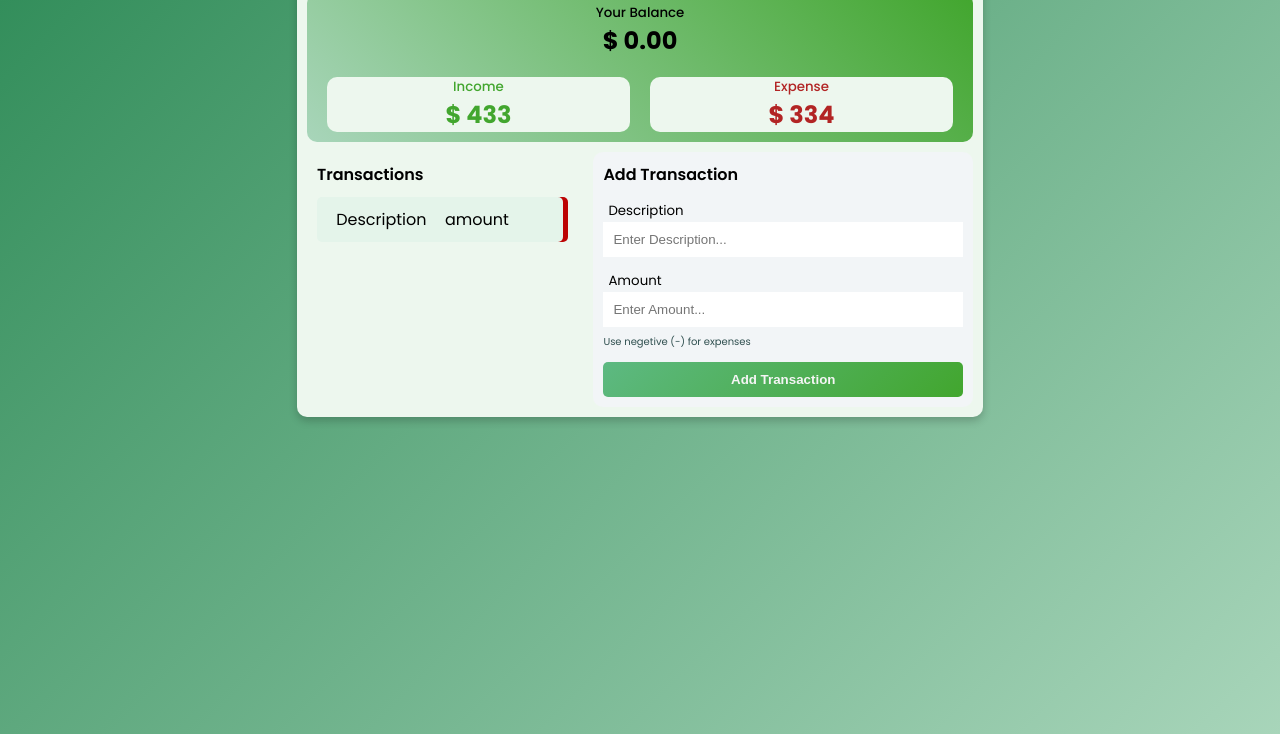
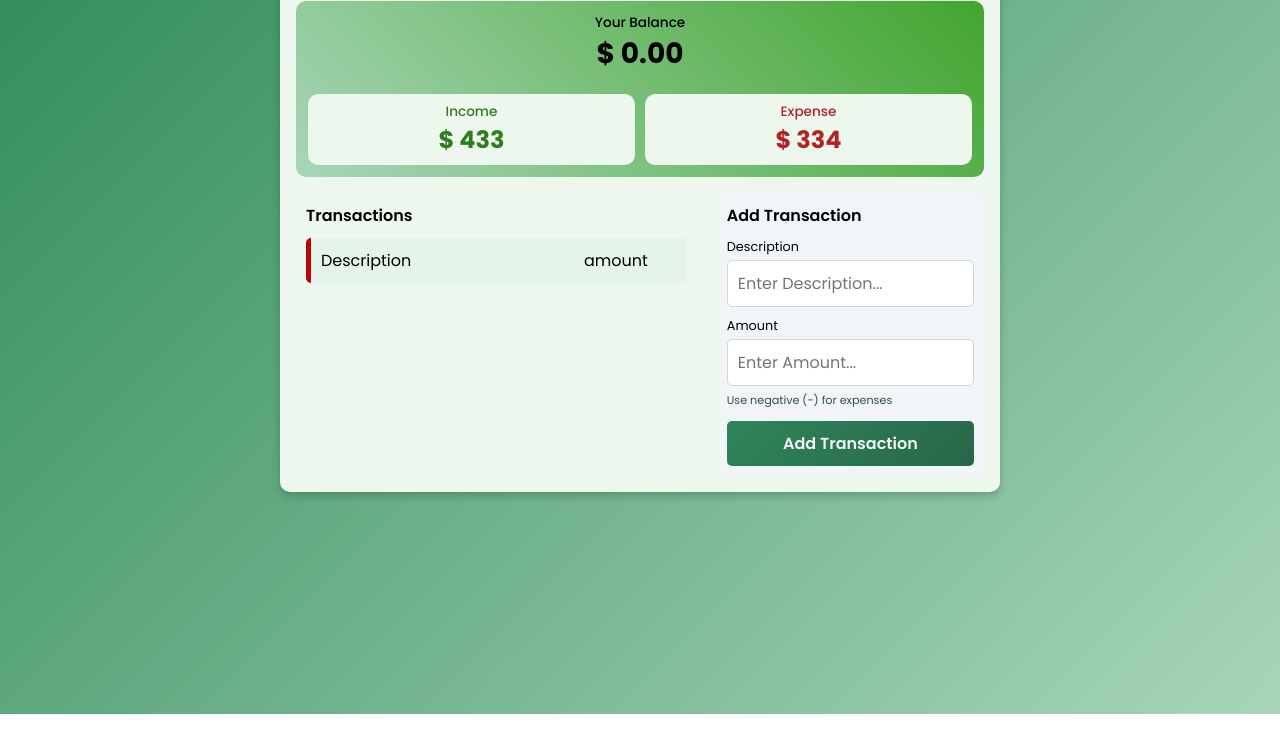
Before and after one commit to AAYUSHI1507/BuildProjects__02_11_26, a plain HTML site: page project4_expenseTacker/index.html in a window 1280 px wide. Shown: the part 86-820 px from the top of the page. Drawn offline with Linux system fonts and the light colour scheme.

Commit message:
Refactor HTML structure and CSS styles for improved layout, accessibility, and consistency

```diff
--- a/project4_expenseTacker/index.html
+++ b/project4_expenseTacker/index.html
@@ -5,9 +5,8 @@
     <meta charset="UTF-8">
     <meta name="viewport" content="width=device-width, initial-scale=1.0">
     <title>Expense Tracker</title>
-    <link
-        href="https://fonts.googleapis.com/css?family=Poppins:100,100italic,200,200italic,300,300italic,regular,italic,500,500italic,600,600italic,700,700italic,800,800italic,900,900italic"
-        rel="stylesheet" />
+    <!-- Only the weights we actually use -->
+    <link href="https://fonts.googleapis.com/css2?family=Poppins:wght@400;500;600;700&display=swap" rel="stylesheet">
     <link rel="stylesheet" href="https://cdnjs.cloudflare.com/ajax/libs/font-awesome/7.3.1/css/all.min.css"
         integrity="sha512-QeR2VH+lsBE5LSAe1Q5EnTBbe7XTBubt8dG93Y7gidSgdMCr8nVqKcfKAMyN96SV8KDbZVTDXChatu5G2KQGzg=="
         crossorigin="anonymous" referrerpolicy="no-referrer">
@@ -15,11 +14,12 @@
 </head>
 
 <body>
-    <div class="container">
+    <main class="container">
         <h1>Expense Tracker</h1>
-        <div class="balance-container">
-            <h3>Your Balance</h3>
-            <h2 id="balance-amount">$ 0.00</h2>
+
+        <section class="balance-container">
+            <h2>Your Balance</h2>
+            <p class="balance-amount" id="balance-amount">$ 0.00</p>
             <div class="summary">
                 <div class="income">
                     <h3>Income</h3>
@@ -30,45 +30,47 @@
                     <p id="expense-amount">$ 334</p>
                 </div>
             </div>
-        </div>
+        </section>
+
         <div class="main-content">
-            <div class="transaction-Container">
+            <section class="transactions">
                 <h2>Transactions</h2>
-                <ul id="transaction-list">
-                    <!-- List of transactions are added here Must be added through js -->
-                    <li>
+                <ul class="transaction-list" id="transaction-list">
+                    <!-- Transactions are added here through JS.
+                         JS should add transaction--income or transaction--expense to each li -->
+                    <li class="transaction--expense">
                         <div class="transaction-item">
                             <span>Description</span>
-                            <span> amount</span>
-                            <span><i class="fa-solid fa-xmark"></i></span>
+                            <span>amount</span>
+                            <button type="button" class="delete-btn" aria-label="Delete transaction">
+                                <i class="fa-solid fa-xmark"></i>
+                            </button>
                         </div>
                     </li>
                 </ul>
-            </div>
-            <div class="transaction-Form-container">
+            </section>
+
+            <section class="transaction-form">
                 <h2>Add Transaction</h2>
                 <form id="transactionForm">
-
                     <div class="form-group">
-                        <label for="Description_trans">Description </label>
+                        <!-- for="" must match the input's id -->
+                        <label for="trans_Desc">Description</label>
                         <input type="text" name="Description_trans" id="trans_Desc" placeholder="Enter Description..."
                             required>
                     </div>
                     <div class="form-group">
-                        <label for="transaction_amount">Amount </label>
+                        <label for="trans_amount">Amount</label>
                         <input type="number" name="transaction_amount" id="trans_amount" placeholder="Enter Amount..."
                             required>
-                        <small>Use negetive (-) for expenses</small>
-
+                        <small>Use negative (-) for expenses</small>
                     </div>
 
-
                     <button type="submit">Add Transaction</button>
-
                 </form>
-            </div>
+            </section>
         </div>
-    </div>
+    </main>
 </body>
 
 </html>
--- a/project4_expenseTacker/style.css
+++ b/project4_expenseTacker/style.css
@@ -1,167 +1,222 @@
-*{
+/* ---------- Reset ---------- */
+*,
+*::before,
+*::after {
     margin: 0;
     padding: 0;
     box-sizing: border-box;
 }
 
-body{
-    font-family: "poppins","sanserif";
+/* ---------- Base ---------- */
+body {
+    font-family: "Poppins", sans-serif;   /* fixed spelling, no quotes on the generic name */
     display: flex;
     justify-content: center;
     align-items: flex-start;
-    margin-top: 20px;
     min-height: 100vh;
-    background: linear-gradient(135deg,#2e8b57,#a8d5ba);
+    padding: 20px 10px;                   /* padding instead of margin-top: no extra scrollbar */
+    background: linear-gradient(135deg, #2e8b57, #a8d5ba);
 }
 
-.container{
-    /* text-align: center; */
+/* Inputs and buttons don't inherit the font by default */
+input,
+button {
+    font: inherit;
+}
+
+/* ---------- Container ---------- */
+.container {
+    width: 100%;
+    max-width: 720px;                     /* stops the card changing width as content changes */
     display: flex;
     flex-direction: column;
-    align-items: center;
-    margin: 10px;
+    gap: 16px;                            /* spacing lives on the parent, not as child margins */
     background-color: rgb(237, 247, 238);
-    padding: 10px;
+    padding: 16px;
     border-radius: 10px;
-    box-shadow:  0 4px 8px rgba(0, 0, 0, 0.2);
+    box-shadow: 0 4px 8px rgba(0, 0, 0, 0.2);
 }
 
-.balance-container{
-    /* background-color: #a8d5ba; */
-    background: linear-gradient(45deg,  #a8d5ba,#42a62e);
-    padding: 10px;
-    margin: 10px;
-    width: 100%;
+.container h1 {
+    font-size: 1.5rem;
+    text-align: center;
+}
+
+/* ---------- Balance ---------- */
+.balance-container {
+    background: linear-gradient(45deg, #a8d5ba, #42a62e);
+    padding: 12px;
     border-radius: 10px;
     text-align: center;
-
-}
-.container h1{
-    font-size: larger;
 }
 
-.balance-container h3{
-    font-size: smaller;
+.balance-container h2 {
+    font-size: 0.85rem;
     font-weight: 500;
 }
-.summary{
-    display: flex;
-    justify-content: space-around;
+
+.balance-amount {
+    font-size: 1.75rem;
+    font-weight: 700;
+}
+
+/* Two equal cards without width: 47% guessing */
+.summary {
+    display: grid;
+    grid-template-columns: 1fr 1fr;
+    gap: 10px;
     margin-top: 1.2rem;
 }
-.income,.expense{
+
+.income,
+.expense {
     background-color: rgb(237, 247, 238);
-    width: 47%;
+    padding: 8px;
     border-radius: 10px;
 }
-.expense>p,.income>p{
+
+.income h3,
+.expense h3 {
+    font-size: 0.85rem;
+    font-weight: 500;
+}
+
+.income > p,
+.expense > p {
     font-weight: 700;
-    font-size: x-large;
-    line-height: -3px;
+    font-size: 1.5rem;
 }
-.income{
-    color: #42a62e;
 
+.income {
+    color: #2f7d1f;
 }
-.expense{
+
+.expense {
     color: rgb(178, 36, 36);
 }
-.main-content{
-    display: flex;
-    justify-content: space-between;
-    column-gap: 20px;
+
+/* ---------- Main content: mobile first ---------- */
+.main-content {
+    display: grid;
+    gap: 20px;                            /* one column by default (phones) */
 }
 
-/* Transaction List container */
-.transaction-Container{
-    min-width: 40%;
+@media (min-width: 700px) {
+    .main-content {
+        grid-template-columns: 3fr 2fr;   /* list is wider than the form */
+    }
+}
+
+/* ---------- Transaction list ---------- */
+.transactions {
     padding: 10px;
 }
-.transaction-Container h2{
-    font-size: medium;
+
+.transactions h2,
+.transaction-form h2 {
+    font-size: 1rem;
     font-weight: 600;
     margin-bottom: 10px;
 }
 
-.transaction-Container ul li{
+.transaction-list {
     list-style: none;
+    display: flex;
+    flex-direction: column;
+    gap: 8px;                             /* items no longer touch */
+}
+
+.transaction-list li {
     background-color: #e4f4ea;
     padding: 10px;
     border-radius: 5px;
-    box-shadow: 5px 0px 0px 0px #bc0404;
+    border-left: 5px solid #bc0404;       /* default = expense (red) */
+}
 
+/* Modifier classes: add these from JS depending on the amount */
+.transaction-list .transaction--income {
+    border-left-color: #2f7d1f;
 }
-.transaction-Container ul li:hover{
-    box-shadow: 0 2px 4px rgb(61, 27, 27);
+
+.transaction-list .transaction--expense {
+    border-left-color: #bc0404;
 }
-.transaction-item{
-    display: flex;
-    justify-content: space-around;
+
+.transaction-list li:hover {
+    box-shadow: 0 2px 6px rgba(0, 0, 0, 0.25);
 }
-.transaction-item i{
-    font-size: smaller;
-    opacity: 0;
-    /* cross will be visible if opacity is 1 will do it through js */
+
+/* description | amount | delete button */
+.transaction-item {
+    display: grid;
+    grid-template-columns: 1fr auto auto;
+    gap: 12px;
+    align-items: center;
 }
-.over{
+
+.delete-btn {
+    background: none;
+    border: none;
+    cursor: pointer;
+    color: inherit;
+    font-size: 0.85rem;
+    opacity: 0;                           /* hidden until hover or keyboard focus */
+    transition: opacity 0.15s;
+}
+
+.transaction-list li:hover .delete-btn,
+.delete-btn:focus-visible {
     opacity: 1;
 }
-/* Transaction Form container */
-.transaction-Form-container{
+
+/* ---------- Form ---------- */
+.transaction-form {
     padding: 10px;
     background-color: rgb(242, 245, 247);
-    height: 100%;
     border-radius: 10px;
 }
 
-.transaction-Form-container h2{
-    font-size: medium;
-    font-weight: 600;
+.form-group {
     margin-bottom: 10px;
+}
 
+.form-group label {
+    display: block;
+    font-size: 0.8rem;
+    margin-bottom: 4px;
 }
-.form-group label{
-    font-size: smaller;
-    /* width: 100%; */
-    margin: 5px;
 
-}
-.form-group input{
+.form-group input {
     width: 100%;
     padding: 10px;
-    border: none;
+    border: 1px solid #cfd8dc;
+    border-radius: 5px;
     color: darkslategray;
 }
 
-.form-group{
-    margin-bottom: 10px;
-}
-
-.form-group small{
-    font-size: x-small;
+.form-group small {
+    font-size: 0.7rem;
     color: darkslategray;
 }
 
-.transaction-Form-container button{
-    background: linear-gradient(135deg,  #5db982,#42a62e);;
+.transaction-form button {
+    /* darker greens so white text passes contrast: verify in DevTools */
+    background: linear-gradient(135deg, #2f855a, #276749);
     color: whitesmoke;
     width: 100%;
     padding: 10px;
     border-radius: 5px;
     border: none;
-    font-weight: 550;
+    font-weight: 600;
+    cursor: pointer;
+    transition: transform 0.15s, box-shadow 0.15s;
 }
-.transaction-Form-container button:hover{
+
+.transaction-form button:hover {
     transform: scaleY(1.05);
-    box-shadow: 0 4px 8px rgba(0, 0, 0, 0.1) ;
+    box-shadow: 0 4px 8px rgba(0, 0, 0, 0.1);
 }
-.transaction-Form-container button:active{
-    transform: scaleY(1.00);
-    box-shadow: 0 4px 8px rgba(0, 0, 0, 0.1) ;
 
+.transaction-form button:active {
+    transform: scaleY(1);
 }
-@media (max-width: 600px) {
-    .main-content{
-        flex-direction: column;
-    }
-}
```
